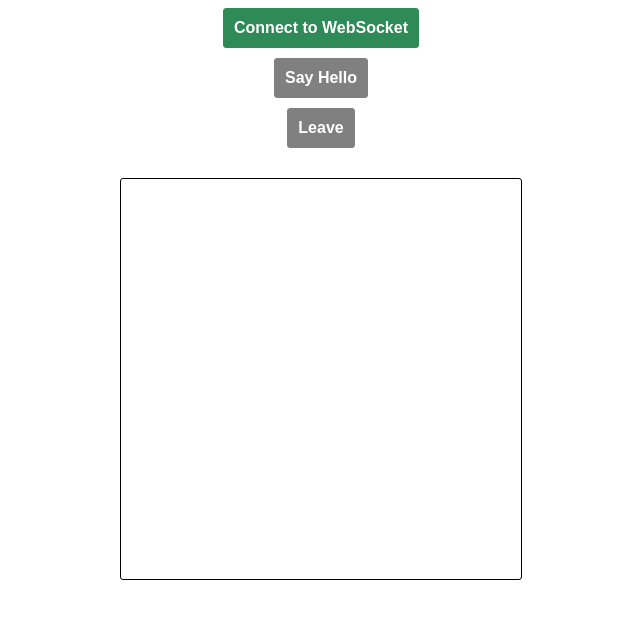
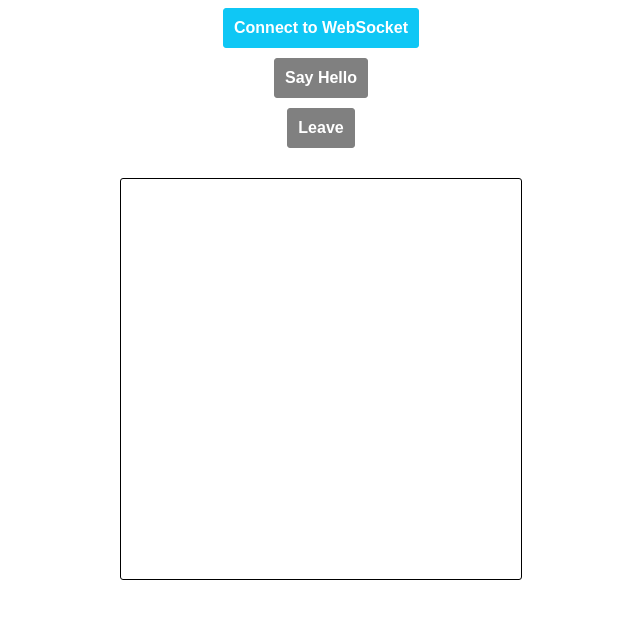
Before and after one commit to YousraMzouz/WebRTC-V2, a website: page client/index.html in a window 1280 px wide. Shown: the whole page, without its empty margins (319-959 px from the left). Drawn offline with Linux system fonts and the light colour scheme.

Commit message:
Version2

```diff
--- a/client/index.html
+++ b/client/index.html
@@ -3,7 +3,7 @@
 
 <head>
   <meta charset="UTF-8">
-  <title>VideoChat</title>
+  <title>TextChat</title>
   <script src="index.js"></script>
   <link rel="stylesheet" href="styles.css">
 </head>
--- a/client/styles.css
+++ b/client/styles.css
@@ -4,8 +4,8 @@ button {
     margin-bottom: 10px;
     padding: 10px;
     font-size: 16px;
-    background-color: seagreen;
-    border: 1px solid seagreen;
+    background-color: rgb(15, 199, 245);
+    border: 1px solid rgb(15, 199, 245);
     color: white;
     border-radius: 3px;
     font-weight: bold;
```
